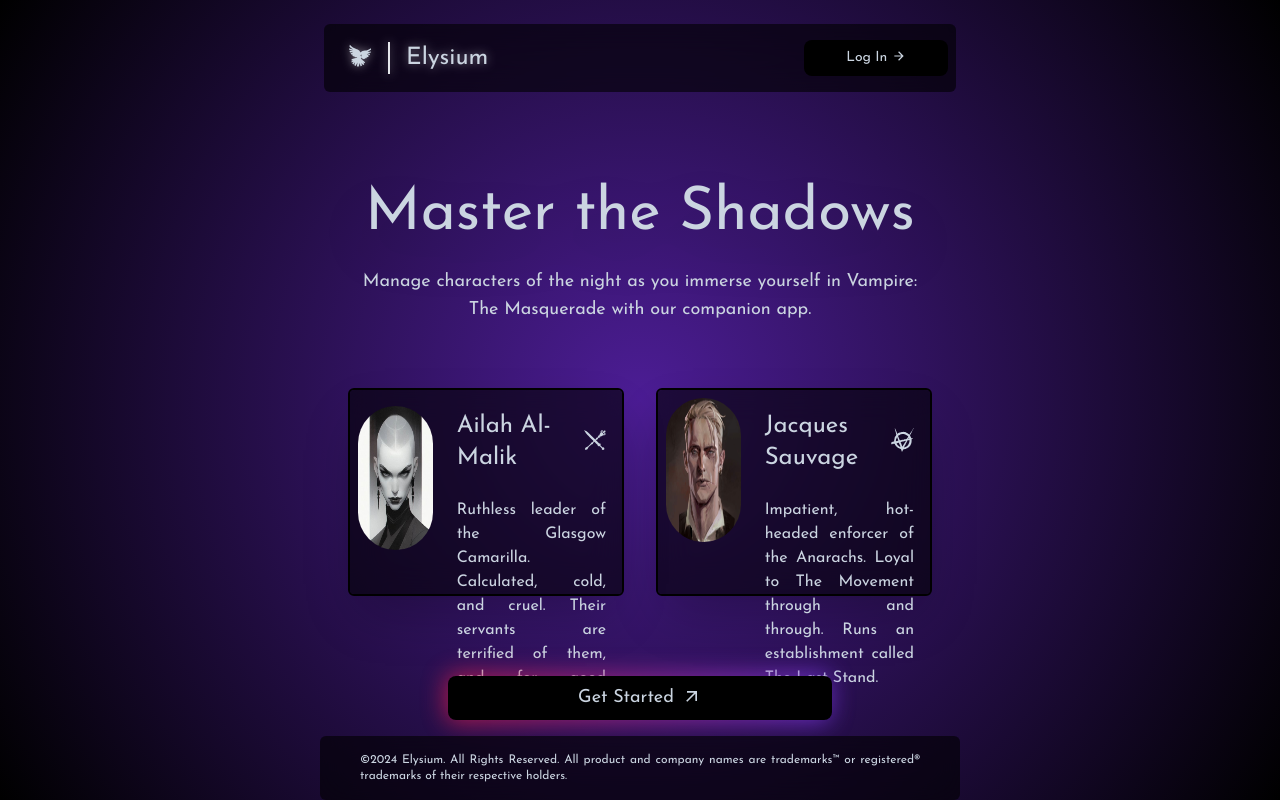
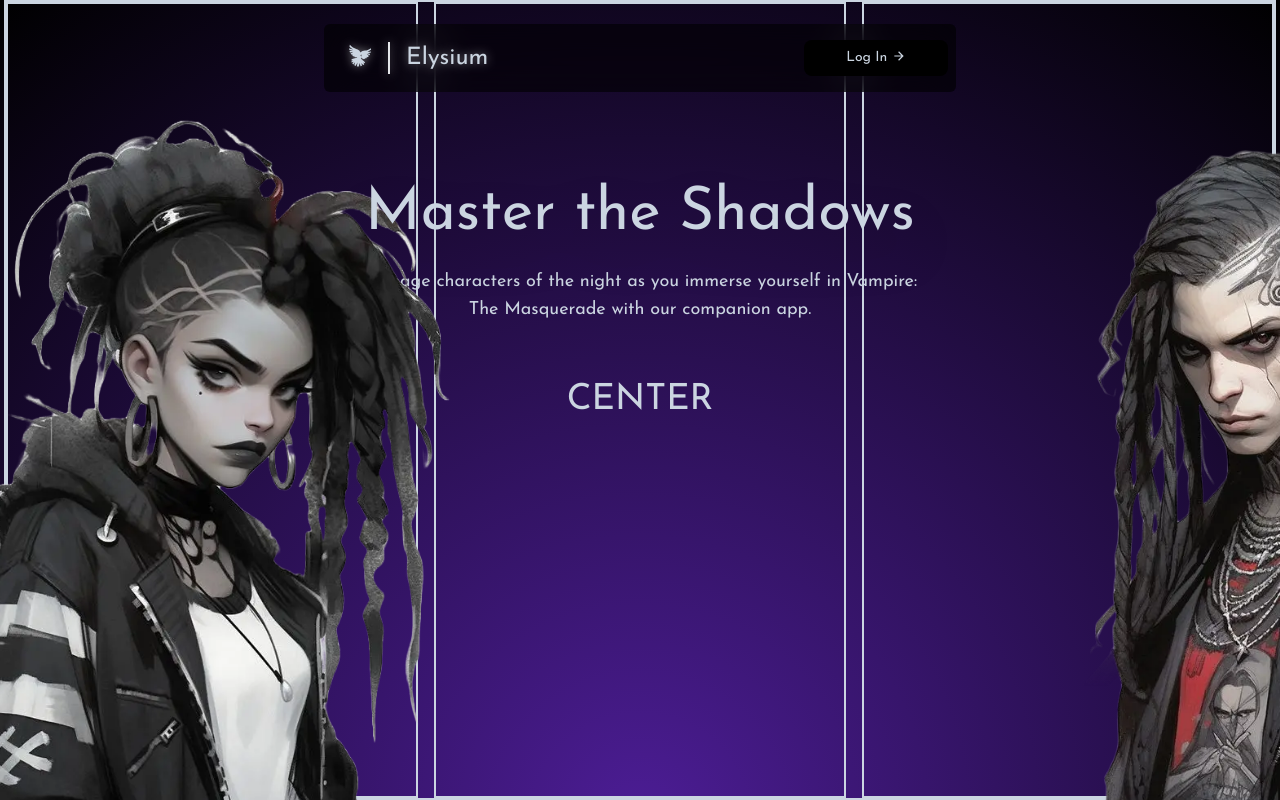
Before and after one commit to krisnemeth/Elysium, a Next.js app: page / in a window 1280 px wide. Shown: the top 800 px of the page. Built offline with nearby package versions, Linux system fonts and the light colour scheme.

Commit message:
revamped home page draft is ready

```diff
--- a/app/dashboard/characters/page.tsx
+++ b/app/dashboard/characters/page.tsx
@@ -1,3 +1,7 @@
+import Image from 'next/image';
+import CardPreview from '@/app/ui/characters/CardPreview';
+import { BrujahLogo, VentrueLogo } from '@/app/ui/svgs';
+
 export default function Page() {
   return (
     <div>
@@ -5,6 +9,45 @@
         CHARACTERS are displayed here in neat little cards, and can navigate to
         their sheets from here.
       </h1>
+
+      {/* Example Cards */}
+      <div className='flex flex-col mx-6 mt-6'>
+        <div className='grid sm:grid-cols-1 sm:gap-8 xl:grid-cols-4 gap-10'>
+          <div className='hidden md:flex flex-col col-span-2 order-1'>
+            <CardPreview
+              characterImage={
+                <Image
+                  src={'/Brujah.jpg'}
+                  width={'150'}
+                  height={'70'}
+                  alt='character image'
+                  className='rounded-full xl:h-36 xl:w-36'
+                />
+              }
+              characterName='Jacques Sauvage'
+              description='Impatient, hot-headed enforcer of the Anarachs. Loyal to
+                        The Movement through and through. Runs an establishment called The Last Stand.'
+              Logo={<BrujahLogo className='text-slate-300 h-6' />}
+            />
+          </div>
+          <div className='flex flex-col col-span-2'>
+            <CardPreview
+              characterImage={
+                <Image
+                  src={'/Ventrue.jpg'}
+                  width={'150'}
+                  height={'0'}
+                  alt='character image'
+                  className='rounded-full h-24 w-24 xl:h-36 xl:w-36 mt-2'
+                />
+              }
+              characterName='Ailah Al-Malik'
+              description='Ruthless leader of the Glasgow Camarilla. Calculated, cold, and cruel. Their servants are terrified of them, and for good measure.'
+              Logo={<VentrueLogo className='text-slate-300 h-3 md:h-5' />}
+            />
+          </div>
+        </div>
+      </div>
     </div>
   );
 }
--- a/app/page.tsx
+++ b/app/page.tsx
@@ -30,11 +30,38 @@
   return (
     <>
       <main className='relative flex h-screen flex-col items-center xl:overscroll-contain mx-1'>
+        <div className='absolute grid grid-cols-12 gap-4 border-2 border-slate-300 w-full h-screen  opacity-100'>
+          <div className='flex flex-col col-span-4 border-2 border-slate-300 '>
+            <div className=' image-container-left flex '>
+              <Image
+                src={'/HomepageArtLeft.webp'}
+                alt=''
+                height={0}
+                width={600}
+                className='-translate-x-28 translate-y-28 fixed'
+              />
+            </div>
+          </div>
+          <div className='flex flex-col items-center justify-center col-span-4 border-2 border-slate-300'>
+            <h1 className='text-4xl text-slate-300'>CENTER</h1>
+          </div>
+          <div className='flex flex-col col-span-4 border-2 border-slate-300'>
+            <div className='image-container-left flex'>
+              <Image
+                src={'/HomepageArtRight.webp'}
+                alt=''
+                height={0}
+                width={600}
+                className='translate-x-28 translate-y-32 fixed'
+              />
+            </div>
+          </div>
+        </div>
         <Navbar />
 
         {/* Welcome text */}
 
-        <div className='flex flex-col items-center justify-center mt-20 xl:mt-36 xl:mx-80'>
+        <div className=' flex flex-col items-center justify-center mt-20 xl:mt-36 xl:mx-80'>
           <div className='pt-10 pb-2 md:py-10 text-slate-300'>
             <h2 className='text-3xl lg:text-4xl xl:text-6xl drop-shadow-2xl text-center'>
               Master the Shadows
@@ -44,44 +71,8 @@
               The Masquerade with our companion app.
             </p>
           </div>
-          {/* Example Cards */}
-          <div className='flex flex-col mx-6 mt-6'>
-            <div className='grid sm:grid-cols-1 sm:gap-8 xl:grid-cols-4 gap-10'>
-              <div className='hidden md:flex flex-col col-span-2 order-1'>
-                <CardPreview
-                  characterImage={
-                    <Image
-                      src={'/Brujah.jpg'}
-                      width={'150'}
-                      height={'70'}
-                      alt='character image'
-                      className='rounded-full xl:h-36 xl:w-36'
-                    />
-                  }
-                  characterName='Jacques Sauvage'
-                  description='Impatient, hot-headed enforcer of the Anarachs. Loyal to
-                        The Movement through and through. Runs an establishment called The Last Stand.'
-                  Logo={<BrujahLogo className='text-slate-300 h-6' />}
-                />
-              </div>
-              <div className='flex flex-col col-span-2'>
-                <CardPreview
-                  characterImage={
-                    <Image
-                      src={'/Ventrue.jpg'}
-                      width={'150'}
-                      height={'0'}
-                      alt='character image'
-                      className='rounded-full h-24 w-24 xl:h-36 xl:w-36 mt-2'
-                    />
-                  }
-                  characterName='Ailah Al-Malik'
-                  description='Ruthless leader of the Glasgow Camarilla. Calculated, cold, and cruel. Their servants are terrified of them, and for good measure.'
-                  Logo={<VentrueLogo className='text-slate-300 h-3 md:h-5' />}
-                />
-              </div>
-            </div>
-          </div>
+
+          {/* Character Art Left and Right */}
 
           {/* <div className='flex items-center text-slate-300 mt-4 md:mt-10 mx-6'>
             <p className='text-sm text-center mt-4'>
@@ -89,14 +80,14 @@
             </p>
           </div> */}
 
-          <div className='mt-20'>
+          {/* <div className='mt-20'>
             <GlowUpButtonLarge
               buttonText='Get Started'
               buttonIcon={
                 <MdArrowOutward className='text-slate-300 text-xl ml-2 mb-1' />
               }
             ></GlowUpButtonLarge>
-          </div>
+          </div> */}
         </div>
 
         {/* <div classNameName='absolute grid grid-cols-12 border-2 w-full '>
@@ -209,8 +200,13 @@
 
 
         </div> */}
-        <Footer />
       </main>
+      <section className='relative w-screen h-screen bg-gradient-to-t from-black from-90% opacity-70 border-2 border-slate-300'>
+        <div className='absolute flex flex-col items-center justify-center'>
+          <h1 className='text-slate-300 text-4xl'>HAHA</h1>
+        </div>
+      </section>
+      <Footer />
     </>
   );
 }
--- a/app/ui/footer.tsx
+++ b/app/ui/footer.tsx
@@ -2,7 +2,7 @@
   let currentYear = new Date().getFullYear();
 
   return (
-    <div className='flex xl:mx-80 px-10 py-4 bg-black rounded-md bg-clip-padding backdrop-filter backdrop-blur-lg bg-opacity-60 fixed bottom-0'>
+    <div className='flex w-full px-10 py-4 bg-black rounded-md bg-clip-padding backdrop-filter backdrop-blur-lg bg-opacity-100'>
       <div className='z-50 flex flex-grow justify-center'>
         <div className=''>
           <p className='relative text-justify text-slate-300 text-xs'>
```
